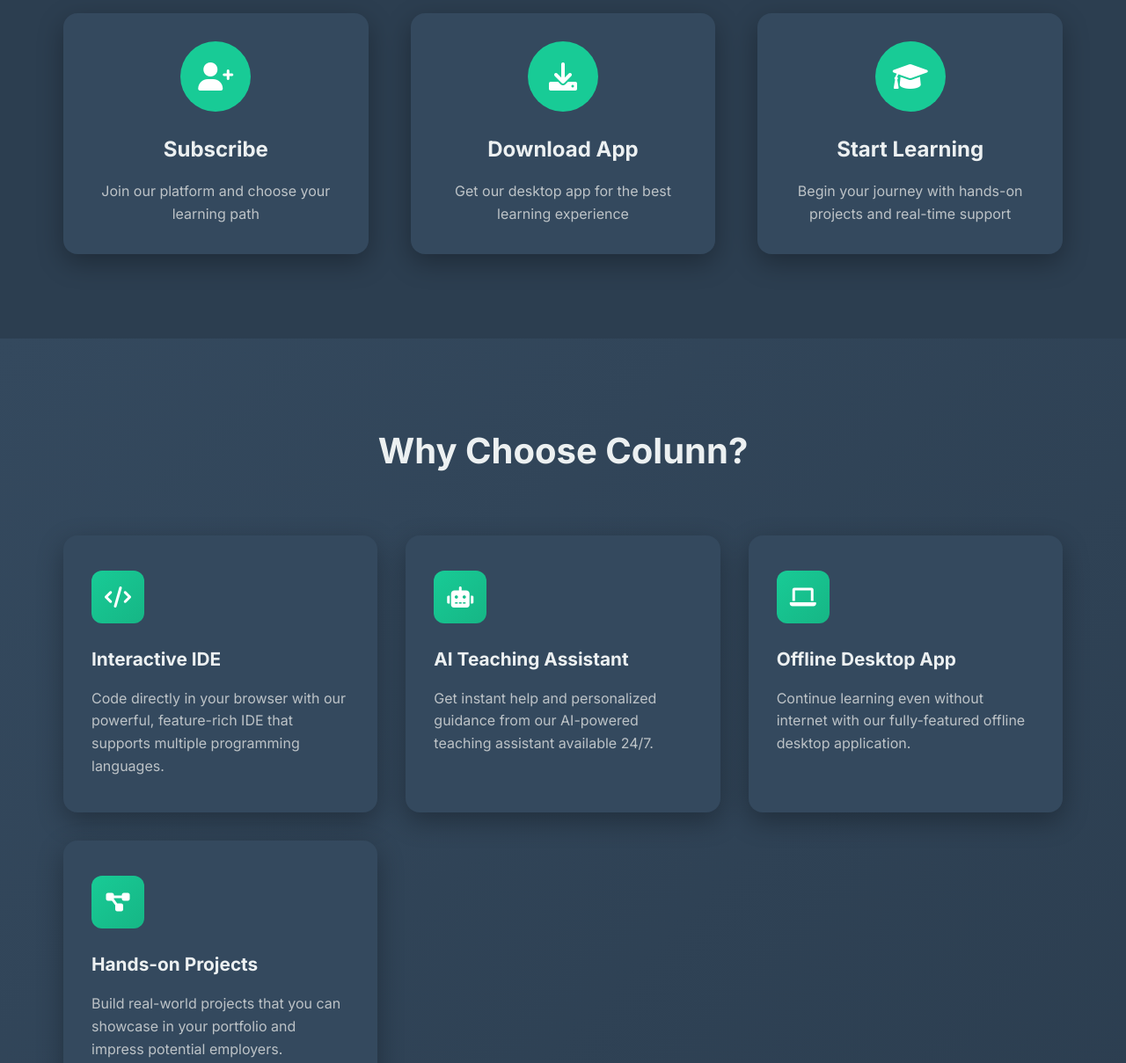
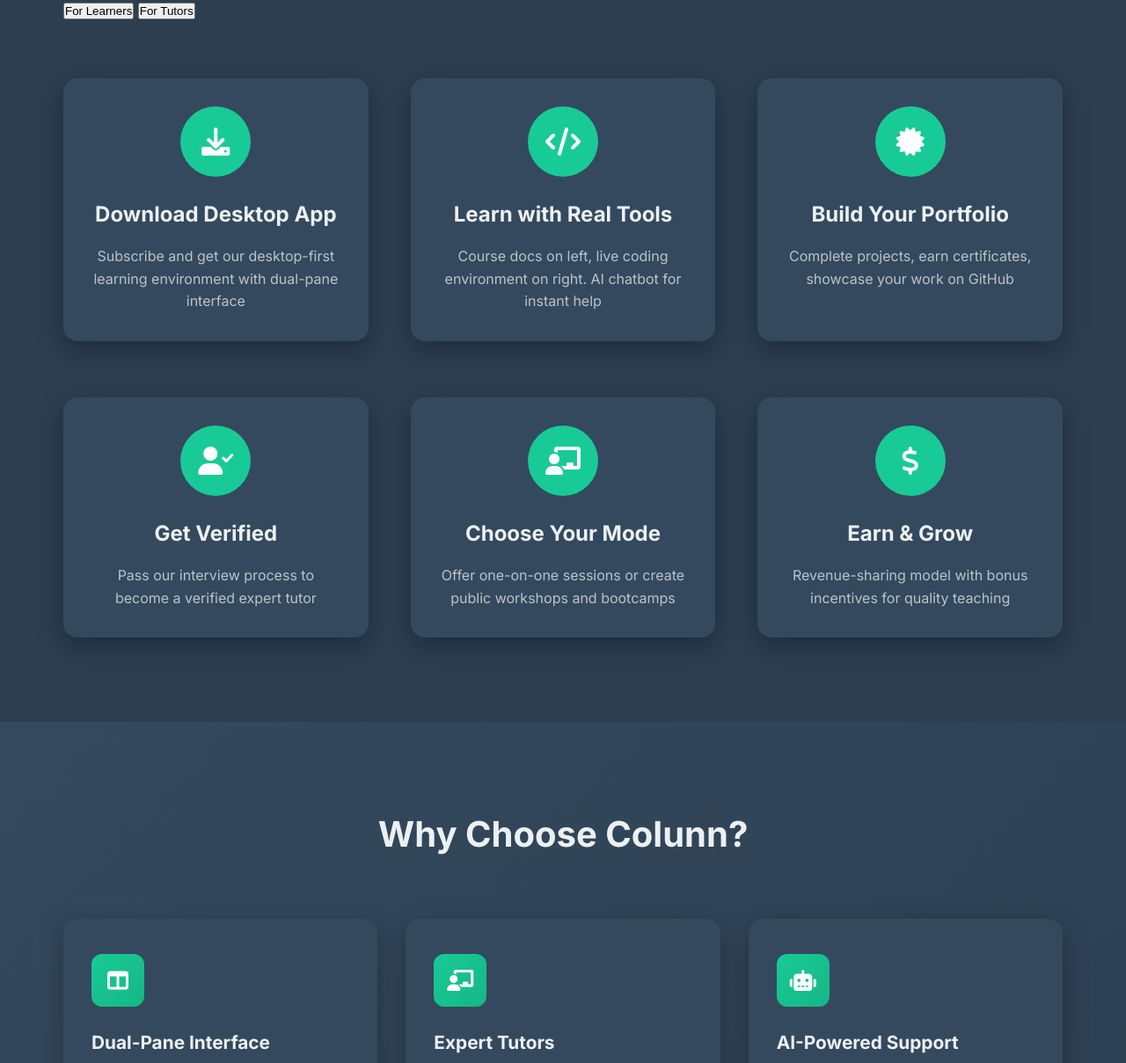
Before and after one commit to rahzinashford/colunn-website, a plain HTML site: page index.html in a window 1280 px wide. Shown: the part 1009-2218 px from the top of the page at 88% size. Drawn offline with Linux system fonts and the light colour scheme.

Commit message:
Update hero section to reflect desktop-first platform, Update how it works section for dual audience, Update features section to highlight dual-pane and tutor features, Update testimonials to reflect dual audience

```diff
--- a/index.html
+++ b/index.html
@@ -37,8 +37,8 @@
             <div class="hero-content">
                 <div class="hero-text">
                     <h1 class="hero-title">Colunn</h1>
-                    <p class="hero-tagline">Your Gateway to Real IT Skills</p>
-                    <p class="hero-subheading">Structured courses, real-time practice, built-in support.</p>
+                    <p class="hero-tagline">Desktop-First IT Learning Platform</p>
+                    <p class="hero-subheading">Connect serious learners with expert tutors. Real skills, real tools, real results.</p>
                     <button class="hero-cta">Join Waitlist</button>
                 </div>
                 <div class="hero-visual">
@@ -64,27 +64,54 @@
     <section id="how-it-works" class="how-it-works">
         <div class="container">
             <h2 class="section-title">How It Works</h2>
-            <div class="steps">
+            <div class="audience-tabs">
+                <button class="tab-btn active" data-tab="learners">For Learners</button>
+                <button class="tab-btn" data-tab="tutors">For Tutors</button>
+            </div>
+            <div class="steps" id="learners-steps">
                 <div class="step" data-step="1">
                     <div class="step-icon">
-                        <i class="fas fa-user-plus"></i>
+                        <i class="fas fa-download"></i>
                     </div>
-                    <h3>Subscribe</h3>
-                    <p>Join our platform and choose your learning path</p>
+                    <h3>Download Desktop App</h3>
+                    <p>Subscribe and get our desktop-first learning environment with dual-pane interface</p>
                 </div>
                 <div class="step" data-step="2">
                     <div class="step-icon">
-                        <i class="fas fa-download"></i>
+                        <i class="fas fa-code"></i>
                     </div>
-                    <h3>Download App</h3>
-                    <p>Get our desktop app for the best learning experience</p>
+                    <h3>Learn with Real Tools</h3>
+                    <p>Course docs on left, live coding environment on right. AI chatbot for instant help</p>
                 </div>
                 <div class="step" data-step="3">
                     <div class="step-icon">
-                        <i class="fas fa-graduation-cap"></i>
+                        <i class="fas fa-certificate"></i>
                     </div>
-                    <h3>Start Learning</h3>
-                    <p>Begin your journey with hands-on projects and real-time support</p>
+                    <h3>Build Your Portfolio</h3>
+                    <p>Complete projects, earn certificates, showcase your work on GitHub</p>
+                </div>
+            </div>
+            <div class="steps hidden" id="tutors-steps">
+                <div class="step" data-step="1">
+                    <div class="step-icon">
+                        <i class="fas fa-user-check"></i>
+                    </div>
+                    <h3>Get Verified</h3>
+                    <p>Pass our interview process to become a verified expert tutor</p>
+                </div>
+                <div class="step" data-step="2">
+                    <div class="step-icon">
+                        <i class="fas fa-chalkboard-teacher"></i>
+                    </div>
+                    <h3>Choose Your Mode</h3>
+                    <p>Offer one-on-one sessions or create public workshops and bootcamps</p>
+                </div>
+                <div class="step" data-step="3">
+                    <div class="step-icon">
+                        <i class="fas fa-dollar-sign"></i>
+                    </div>
+                    <h3>Earn & Grow</h3>
+                    <p>Revenue-sharing model with bonus incentives for quality teaching</p>
                 </div>
             </div>
         </div>
@@ -97,31 +124,31 @@
             <div class="features-grid">
                 <div class="feature-card">
                     <div class="feature-icon">
-                        <i class="fas fa-code"></i>
+                        <i class="fas fa-columns"></i>
                     </div>
-                    <h3>Interactive IDE</h3>
-                    <p>Code directly in your browser with our powerful, feature-rich IDE that supports multiple programming languages.</p>
+                    <h3>Dual-Pane Interface</h3>
+                    <p>Desktop app with course documentation on the left and live coding environment on the right for seamless learning.</p>
+                </div>
+                <div class="feature-card">
+                    <div class="feature-icon">
+                        <i class="fas fa-chalkboard-teacher"></i>
+                    </div>
+                    <h3>Expert Tutors</h3>
+                    <p>Learn from verified professionals through one-on-one sessions or join public workshops and bootcamps.</p>
                 </div>
                 <div class="feature-card">
                     <div class="feature-icon">
                         <i class="fas fa-robot"></i>
                     </div>
-                    <h3>AI Teaching Assistant</h3>
-                    <p>Get instant help and personalized guidance from our AI-powered teaching assistant available 24/7.</p>
+                    <h3>AI-Powered Support</h3>
+                    <p>Real-time AI chatbot to solve doubts instantly while you learn, ensuring you never get stuck.</p>
                 </div>
                 <div class="feature-card">
                     <div class="feature-icon">
-                        <i class="fas fa-laptop"></i>
+                        <i class="fas fa-github"></i>
                     </div>
-                    <h3>Offline Desktop App</h3>
-                    <p>Continue learning even without internet with our fully-featured offline desktop application.</p>
-                </div>
-                <div class="feature-card">
-                    <div class="feature-icon">
-                        <i class="fas fa-project-diagram"></i>
-                    </div>
-                    <h3>Hands-on Projects</h3>
-                    <p>Build real-world projects that you can showcase in your portfolio and impress potential employers.</p>
+                    <h3>Portfolio Building</h3>
+                    <p>Complete guided projects that automatically build your public GitHub portfolio and earn industry certificates.</p>
                 </div>
             </div>
         </div>
@@ -134,7 +161,7 @@
             <div class="testimonials-grid">
                 <div class="testimonial-card">
                     <div class="testimonial-content">
-                        <p>"Colunn transformed my career! The hands-on approach and AI assistant made learning programming so much easier. I landed my first tech job within 3 months!"</p>
+                        <p>"The dual-pane interface is brilliant! Having course docs and coding environment side-by-side with AI support made learning so much more efficient. I landed my first tech job within 3 months!"</p>
                     </div>
                     <div class="testimonial-author">
                         <div class="author-avatar">
@@ -142,13 +169,13 @@
                         </div>
                         <div class="author-info">
                             <h4>Sarah Johnson</h4>
-                            <p>Full Stack Developer</p>
+                            <p>Learner → Full Stack Developer</p>
                         </div>
                     </div>
                 </div>
                 <div class="testimonial-card">
                     <div class="testimonial-content">
-                        <p>"The offline desktop app is a game-changer! I could continue learning during my commute and the projects helped me build an impressive portfolio."</p>
+                        <p>"As a tutor, Colunn's platform handles everything - scheduling, payments, notes sharing. I can focus on teaching while earning through both 1-on-1 sessions and workshops."</p>
                     </div>
                     <div class="testimonial-author">
                         <div class="author-avatar">
@@ -156,13 +183,13 @@
                         </div>
                         <div class="author-info">
                             <h4>Mike Chen</h4>
-                            <p>Software Engineer</p>
+                            <p>Verified Tutor</p>
                         </div>
                     </div>
                 </div>
                 <div class="testimonial-card">
                     <div class="testimonial-content">
-                        <p>"Best investment I've made! The structured courses and real-time practice environment made complex concepts easy to understand and apply."</p>
+                        <p>"The desktop-first approach with real tools sets Colunn apart. No more switching between browser tabs - everything I need for serious IT learning is in one place."</p>
                     </div>
                     <div class="testimonial-author">
                         <div class="author-avatar">
@@ -170,7 +197,7 @@
                         </div>
                         <div class="author-info">
                             <h4>Emily Rodriguez</h4>
-                            <p>Data Scientist</p>
+                            <p>Career Switcher → Data Scientist</p>
                         </div>
                     </div>
                 </div>
```
